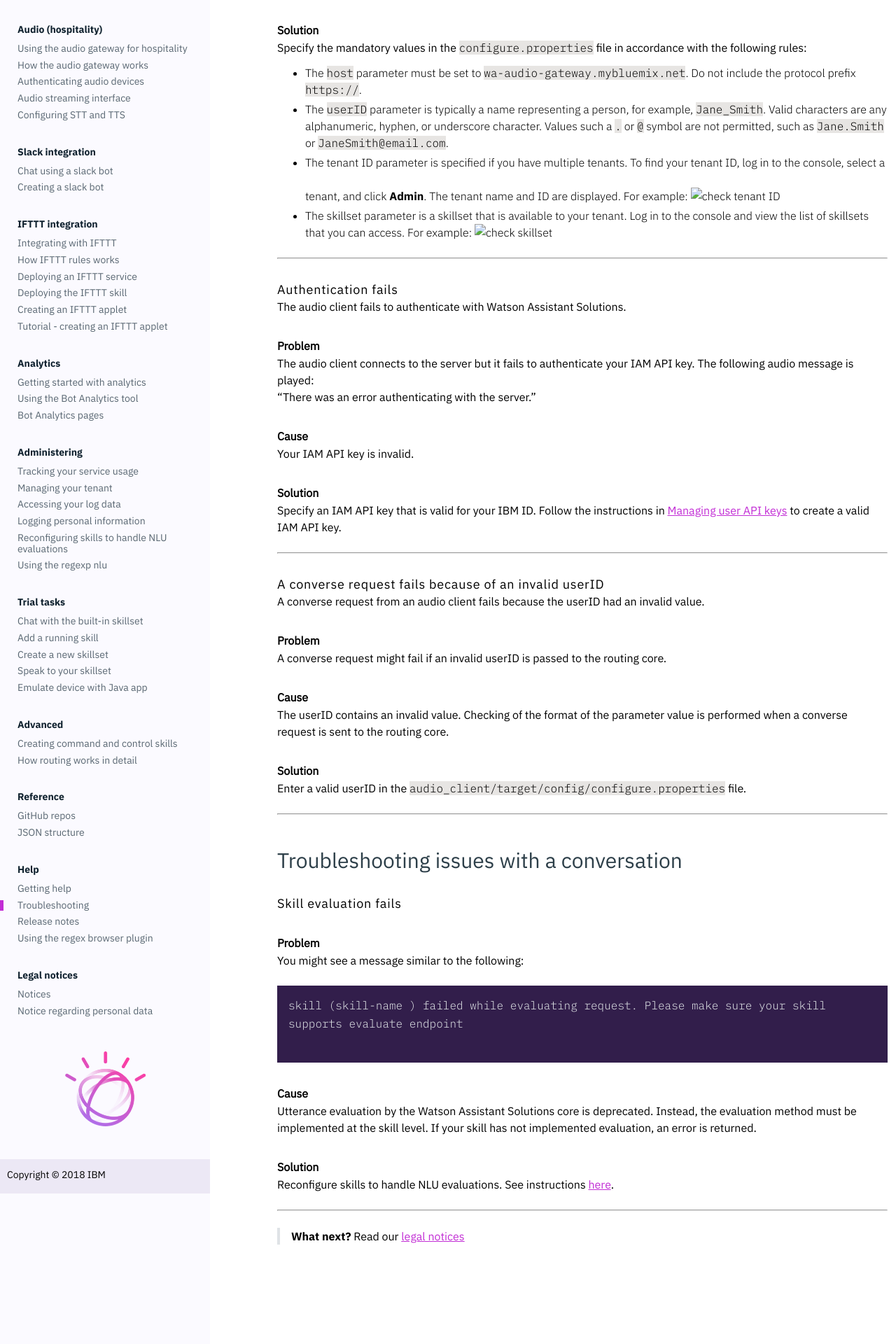
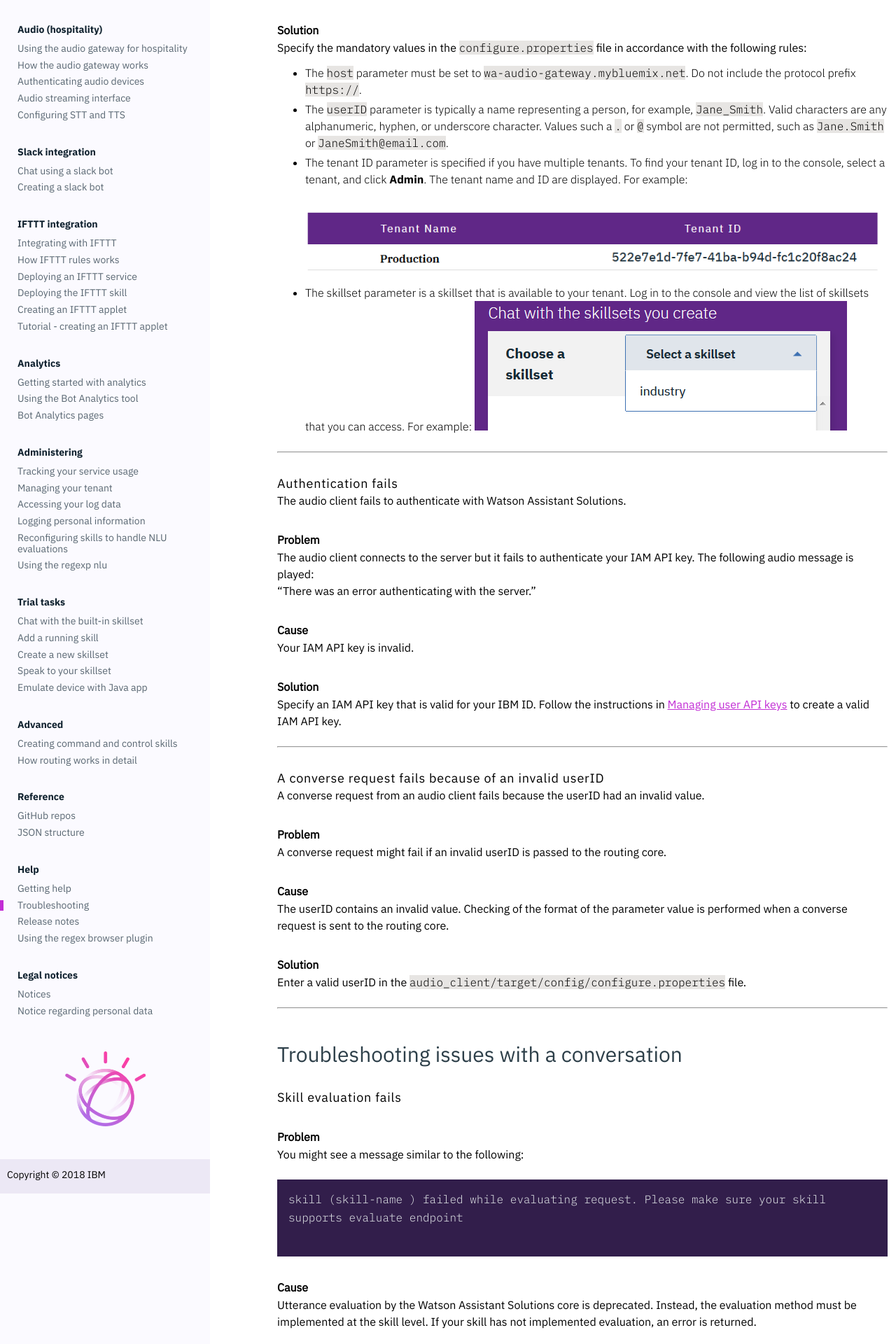
Before and after one commit to Watson-Personal-Assistant/developer, a Jekyll site: the page built from _content/get-help/tips.md, in a window 1280 px wide. Shown: the part 1721-3641 px from the top of the page at 70% size. Built offline with Jekyll 4.4.1, drawn with Linux system fonts in a browser that asks for light colours; some web fonts are replaced.

Commit message:
fix images

```diff
--- a/_content/get-help/tips.md
+++ b/_content/get-help/tips.md
@@ -62,9 +62,9 @@
 - The `host` parameter must be set to `wa-audio-gateway.mybluemix.net`. Do not include the protocol prefix `https://`.
 - The `userID` parameter is typically a name representing a person, for example, `Jane_Smith`. Valid characters are any alphanumeric, hyphen, or underscore character. Values such a `.` or `@` symbol are not permitted, such as `Jane.Smith` or `JaneSmith@email.com`.
 - The tenant ID parameter is specified if you have multiple tenants.  To find your tenant ID, log in to the console, select a tenant, and click **Admin**. The tenant name and ID are displayed.  For example:
-![check tenant ID](get_tenant_id.PNG)
+![check tenant ID]({{site.baseurl}}/get-help/get_tenant_id.PNG)
 - The skillset parameter is a skillset that is available to your tenant. Log in to the console and view the list of skillsets that you can access.  For example:
-![check skillset](check_skillset.png)
+![check skillset]({{site.baseurl}}/get-help/check_skillset.png)
 
 ---
 #### Authentication fails
```
